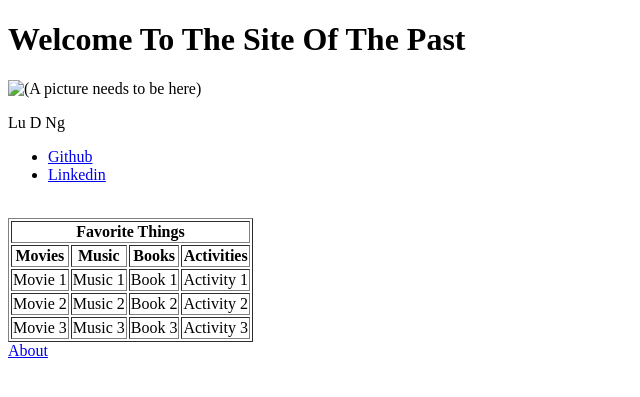
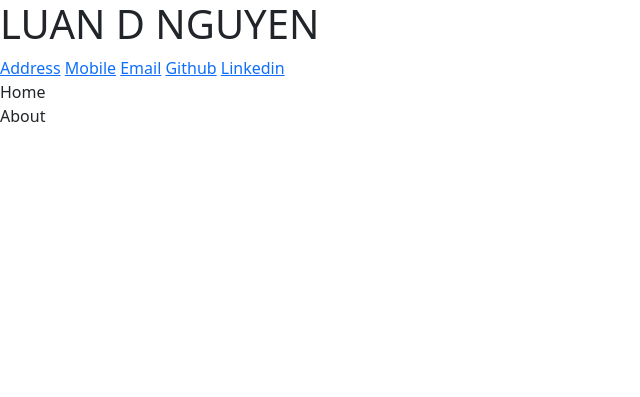
Before and after one commit to 33north/LuanNguyen.github.io, a Flask app: page / in a window 1280 px wide. Shown: the top 397 px of the page, without its empty margins (0-640 px from the left). Run offline with Flask 3, Linux system fonts and the light colour scheme.

Commit message:
20230510 - Setup quadrants on the home page and set informations

```diff
--- a/templates/home.html
+++ b/templates/home.html
@@ -1,25 +1,37 @@
 <!DOCTYPE html>
-<html lang="en-us">
+<html lang = "en-us">
   <head>
-    <meta charset="UTF-8">
-    <title>Lu's Website</title>
+    <meta charset = "UTF-8">
+    <title>Home</title>
+    <link href = "https://cdn.jsdelivr.net/npm/bootstrap@5.3.0-alpha3/dist/css/bootstrap.min.css" rel = "stylesheet" integrity = "sha384-KK94CHFLLe+nY2dmCWGMq91rCGa5gtU4mk92HdvYe+M/SXH301p5ILy+dN9+nJOZ" crossorigin = "anonymous">
+    <link href = "/static/css/style.css" rel = "stylesheet" type = "text/css">
   </head>
   <body>
-    <h1>Welcome To The Site Of The Past</h1>
-    <img src = "" alt = "(A picture needs to be here)">
-    <br>
+    <div id = "div1">
+      <h1>LUAN D NGUYEN</h1>
+      <h7><a href = "Santa Ana, CA">Address</a></h7>
+      <h7><a href = "tel:+17146575807">Mobile</a></h7>
+      <h7><a href = "mailto:luandacnguyen@gmail.com">Email</a></h7>
+      <h7><a href = "https://github.com/33north">Github</a></h7>
+      <h7><a href = "https://linkedin.com/in/luandacnguyen">Linkedin</a></h7>
+    </div>
 
-    <p>
-      Lu D Ng
-    </p>
+    <div id = "div2">
+      <a class = "nav-link" href = "{{ url_for('home') }}">Home</a>
+      <a class = "nav-link" href = "{{ url_for('about') }}">About</a>
+    </div>
 
-    <ul>
-      <li><a href = "https://github.com/33north" >Github</a></li>
-      <li><a href = "https://linkedin.com/in/luandacnguyen" >Linkedin</a></li>
-    </ul>
-    <br>
+    <div id = "div3">
+    </div>
 
-    <table border = "1">
+    <div id = "div4">
+    </div>
+
+    <script src = "https://cdn.jsdelivr.net/npm/bootstrap@5.3.0-alpha3/dist/js/bootstrap.bundle.min.js" integrity = "sha384-ENjdO4Dr2bkBIFxQpeoTz1HIcje39Wm4jDKdf19U8gI4ddQ3GYNS7NTKfAdVQSZe" crossorigin = "anonymous"></script>
+  </body>
+</html>
+
+<!-- <table border = "1">
   <thead>
     <tr>
       <th colspan = "4">Favorite Things</th>
@@ -51,7 +63,4 @@
       <td>Activity 3</td>
     </tr>
   </tbody>
-    </table>
-    <a class="nav-link" href="{{ url_for('about') }}">About</a>
-  </body>
-</html>
+</table> -->
```
Lines whose indentation alone changed are shown as unchanged.
